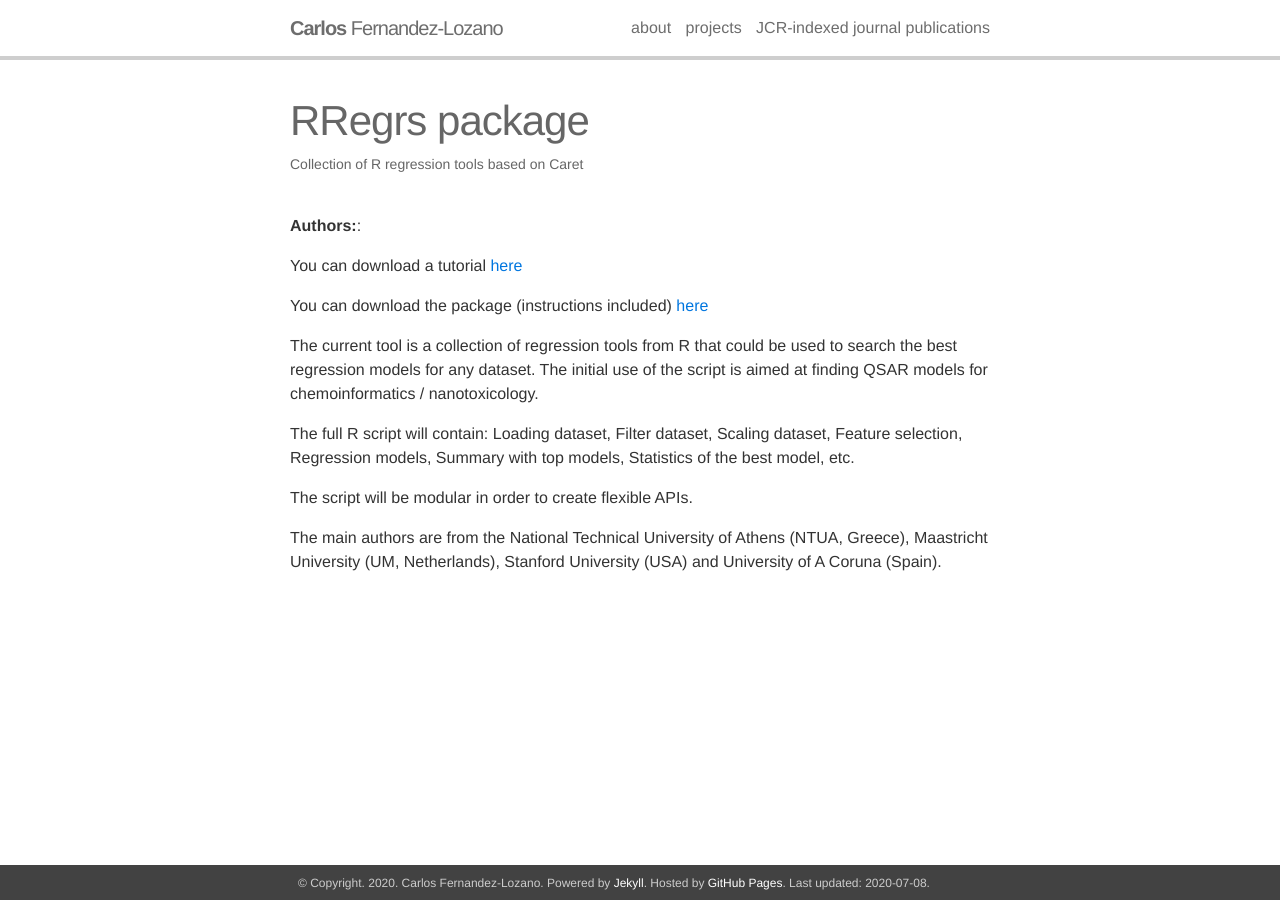
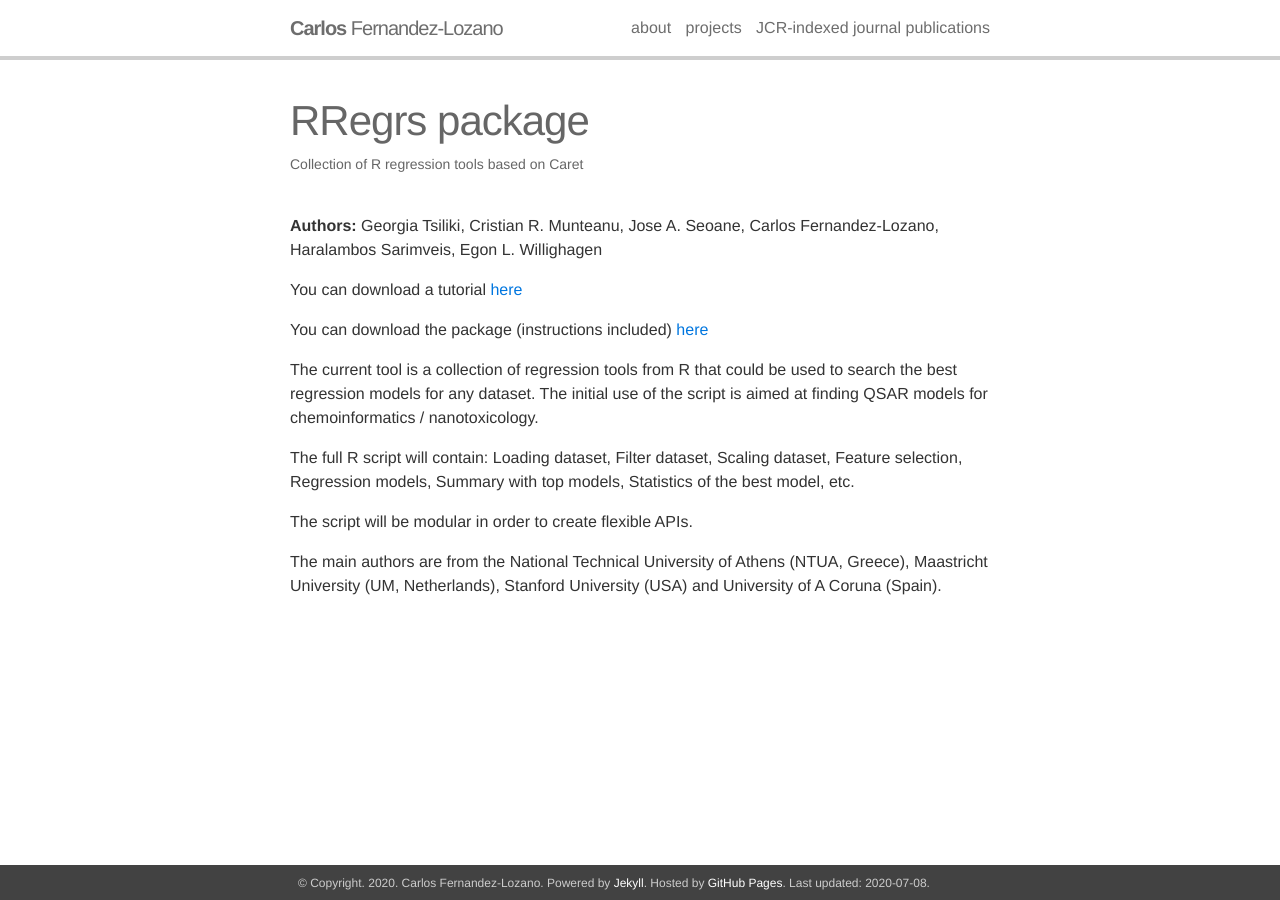
Before and after one commit to cafernandezlo/es_github_cafernandezlo, a Jekyll site: the page built from _projects/4_project.markdown, in a window 1280 px wide. Built offline with Jekyll 4.4.1, drawn with Linux system fonts in a browser that asks for light colours; nearby versions of some CDN libraries.

```diff
--- a/_projects/4_project.markdown
+++ b/_projects/4_project.markdown
@@ -5,7 +5,8 @@ description: Collection of R regression tools based on Caret
 img: /assets/img/rregrs.png
 ---
 
-<strong>Authors:</strong>:
+<strong>Authors:</strong> Georgia Tsiliki, Cristian R. Munteanu, Jose A. Seoane, Carlos Fernandez-Lozano,
+Haralambos Sarimveis, Egon L. Willighagen
 
 You can download a tutorial <a href="http://www.enanomapper.net/sites/default/files/presentations/enanomapper_tutorial_rregrs_package_v1.pdf" target="_blank">here</a>
 
```
Also changed, not shown: _bibliography/papers.bib (+15 -0 lines), _news/announcement_9.md (added, +7 -0 lines), _projects/5_project.markdown (added, +10 -0 lines), assets/img/fabp6.png (added), 1 other file.
